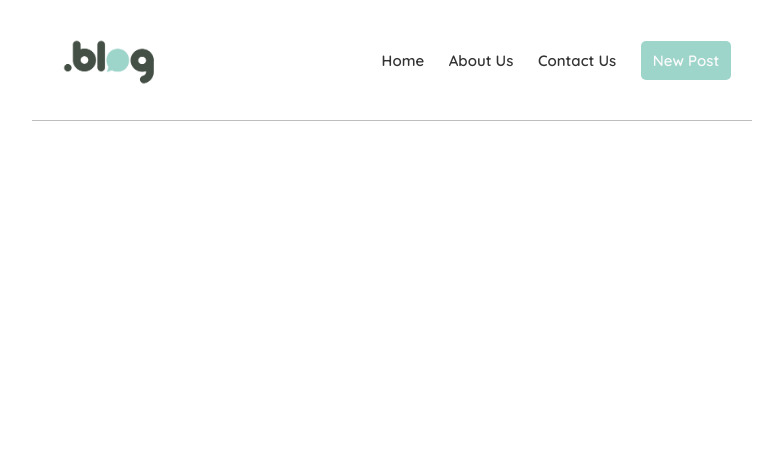
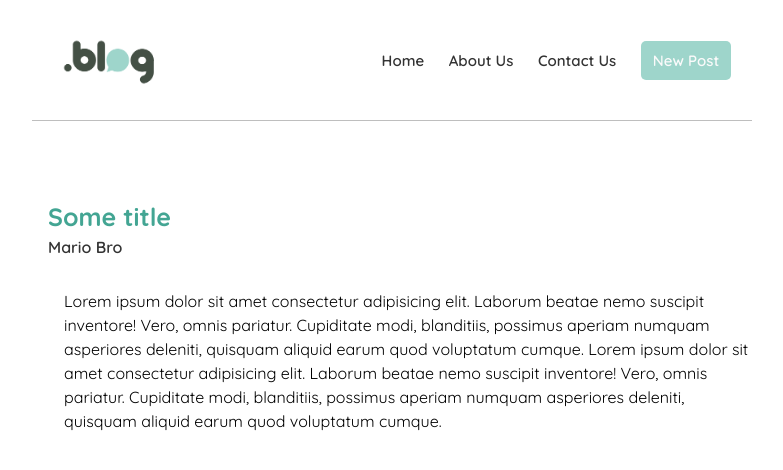
Before and after one commit to RockyGracie/reactjs-blog-project, a React (Create React App) app: page /posts/1 in a window 1280 px wide. Shown: the top 470 px of the page, without its empty margins (248-1031 px from the left). Built offline with nearby package versions, Linux system fonts and the light colour scheme; data requests are answered from the project's data file.

Commit message:
create route for every single post

```diff
--- a/database/db.json
+++ b/database/db.json
@@ -3,14 +3,14 @@
       {
          "id": 1,
          "title": "Some title",
-         "author": "Some author",
-         "body": "Some body"
+         "author": "Mario Bro",
+         "body": "Lorem ipsum dolor sit amet consectetur adipisicing elit. Laborum beatae nemo suscipit inventore! Vero, omnis pariatur. Cupiditate modi, blanditiis, possimus aperiam numquam asperiores deleniti, quisquam aliquid earum quod voluptatum cumque. Lorem ipsum dolor sit amet consectetur adipisicing elit. Laborum beatae nemo suscipit inventore! Vero, omnis pariatur. Cupiditate modi, blanditiis, possimus aperiam numquam asperiores deleniti, quisquam aliquid earum quod voluptatum cumque."
       },
       {
          "id": 2,
          "title": "Another title",
-         "author": "Another author",
-         "body": "Another body"
+         "author": "Luigi Bro",
+         "body": "Lorem ipsum dolor sit amet consectetur adipisicing elit. Laborum beatae nemo suscipit inventore! Vero, omnis pariatur. Cupiditate modi, blanditiis, possimus aperiam numquam asperiores deleniti, quisquam aliquid earum quod voluptatum cumque.Lorem ipsum dolor sit amet consectetur adipisicing elit. Laborum beatae nemo suscipit inventore! Vero, omnis pariatur. Cupiditate modi, blanditiis, possimus aperiam numquam asperiores deleniti, quisquam aliquid earum quod voluptatum cumque."
       }
    ]
 }
--- a/src/App.css
+++ b/src/App.css
@@ -65,16 +65,22 @@ body {
 }
 
 .post {
+   padding: 1.5rem 2.5rem;
    margin-bottom: 10px;
-   padding: 1.5rem 2.5rem;
+}
+
+.post a {
+   text-decoration: none;
    cursor: pointer;
 }
+
+.post a:visited { color: #111 }
 
 .post:hover { box-shadow: 1px 1px 4px rgba(0, 0, 0, .2); }
 
 .post h3 {
    color: #43a593;
-   font-size: 1.3rem;
+   font-size: 25px;
    margin-bottom: 5px;
 }
 
@@ -117,3 +123,20 @@ body {
    padding: 5px;
    margin-bottom: 1rem;
 }
+
+.post-view h3 {
+   font-size: 25px;
+   color:#43a593;
+   margin: 0 0 5px 1rem;
+}
+
+.post-view .author {
+   color: #333;
+   font-weight: 600;
+   margin: 0 0 2rem 1rem;
+}
+
+.post-view .body {
+   line-height: 1.5rem;
+   margin-left: 2rem;
+}
--- a/src/App.js
+++ b/src/App.js
@@ -7,20 +7,33 @@ import Home from './components/Home';
 import About from './components/About';
 import Contact from './components/Contact';
 import NewPost from './components/NewPost';
+import PostView from './components/PostView';
 
 function App() {
 
   const [posts, setPosts] = useState([]);
+  const [error, setError] = useState(null);
 
-  const fetchData = async () => {
-    const res = await fetch('http://localhost:8000/posts');
-    const data = await res.json();
+  useEffect(() => {
+    try {
+      const fetchData = async () => {
+        const res = await fetch('http://localhost:8000/posts');
 
-    setPosts(data);
-  };
+        if (!res.ok) throw Error('Could not fetch data');
 
-  useEffect(() => fetchData(), []);
+        const data = await res.json();
 
+        setPosts(data);
+      };
+
+      fetchData()
+    } catch (err) {
+      console.error(err);
+      setError(err.message);
+    };
+  }, []);
+
+  console.log(error)
   return (
     <Router>
       <div className="App">
@@ -28,7 +41,10 @@ function App() {
         <div className="home">
           <Switch>
             <Route exact path="/">
-              <Home posts={posts} />
+              <Home
+                posts={posts}
+                error={error}
+              />
             </Route>
             <Route path="/about">
               <About />
@@ -39,6 +55,12 @@ function App() {
             <Route path="/newpost">
               <NewPost />
             </Route>
+            <Route path="/posts/:id">
+              <PostView
+                posts={posts}
+                setPosts={setPosts}
+              />
+            </Route>
           </Switch>
         </div>
       </div>
--- a/src/components/Home.js
+++ b/src/components/Home.js
@@ -1,14 +1,15 @@
-import Post from './Post';
+import Posts from './Posts';
 
-const Home = ({ posts }) => {
+const Home = ({ posts, error }) => {
 
    const { id, title, author, body } = posts;
 
    return (
       <div className="posts-list">
          <h2>Posts</h2>
-         {posts.map((post) => (
-            <Post key={post.id} {...post} />
+         {error && <p>{error}</p>}
+         {posts && posts.map((post) => (
+            <Posts key={post.id} {...post} />
          ))}
       </div>
    );
--- a/src/components/Post.js
+++ /dev/null
@@ -1,11 +0,0 @@
-const Post = ({ id, title, author, body }) => {
-
-   return (
-      <div className="post">
-         <h3>{title}</h3>
-         <p>{author}</p>
-      </div>
-   );
-};
-
-export default Post;
--- /dev/null
+++ b/src/components/PostView.js
@@ -0,0 +1,30 @@
+import { useParams } from 'react-router-dom';
+import { useEffect, useState } from 'react';
+
+const PostView = () => {
+
+   const [post, setPost] = useState([]);
+
+   const { id } = useParams();
+
+   useEffect(() => {
+      const fetchPost = async (id) => {
+         const res = await fetch(`http://localhost:8000/posts/${id}`)
+         const data = await res.json();
+
+         setPost(data);
+      }
+
+      fetchPost(id);
+   }, [id, setPost])
+
+   return (
+      <div className="post-view">
+         <h3>{post.title}</h3>
+         <p className="author">{post.author}</p>
+         <p className="body">{post.body}</p>
+      </div>
+   );
+};
+
+export default PostView;
--- /dev/null
+++ b/src/components/Posts.js
@@ -0,0 +1,15 @@
+import { Link } from 'react-router-dom';
+
+const Posts = ({ id, title, author, body }) => {
+
+   return (
+      <div className="post">
+         <Link to={`/posts/${id}`}>
+            <h3>{title}</h3>
+            <p>{author}</p>
+         </Link>
+      </div>
+   );
+};
+
+export default Posts;
```
